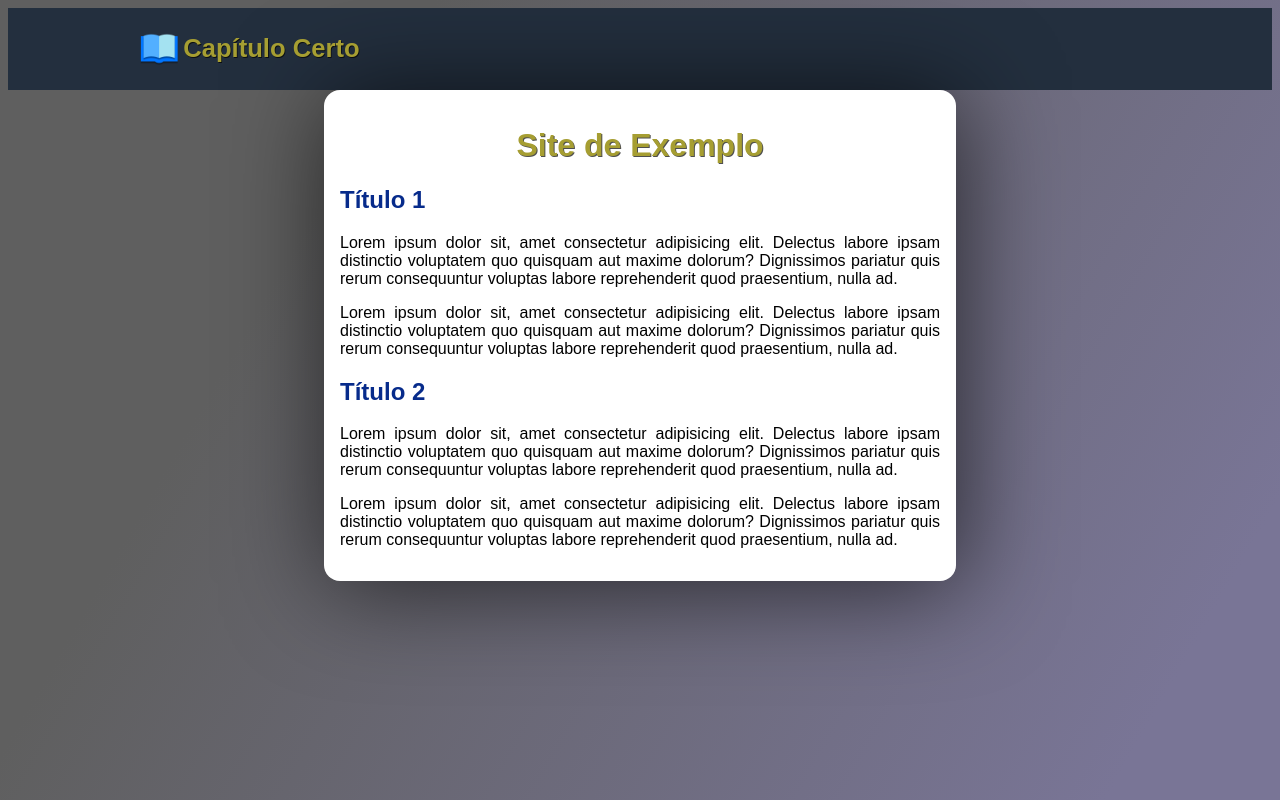
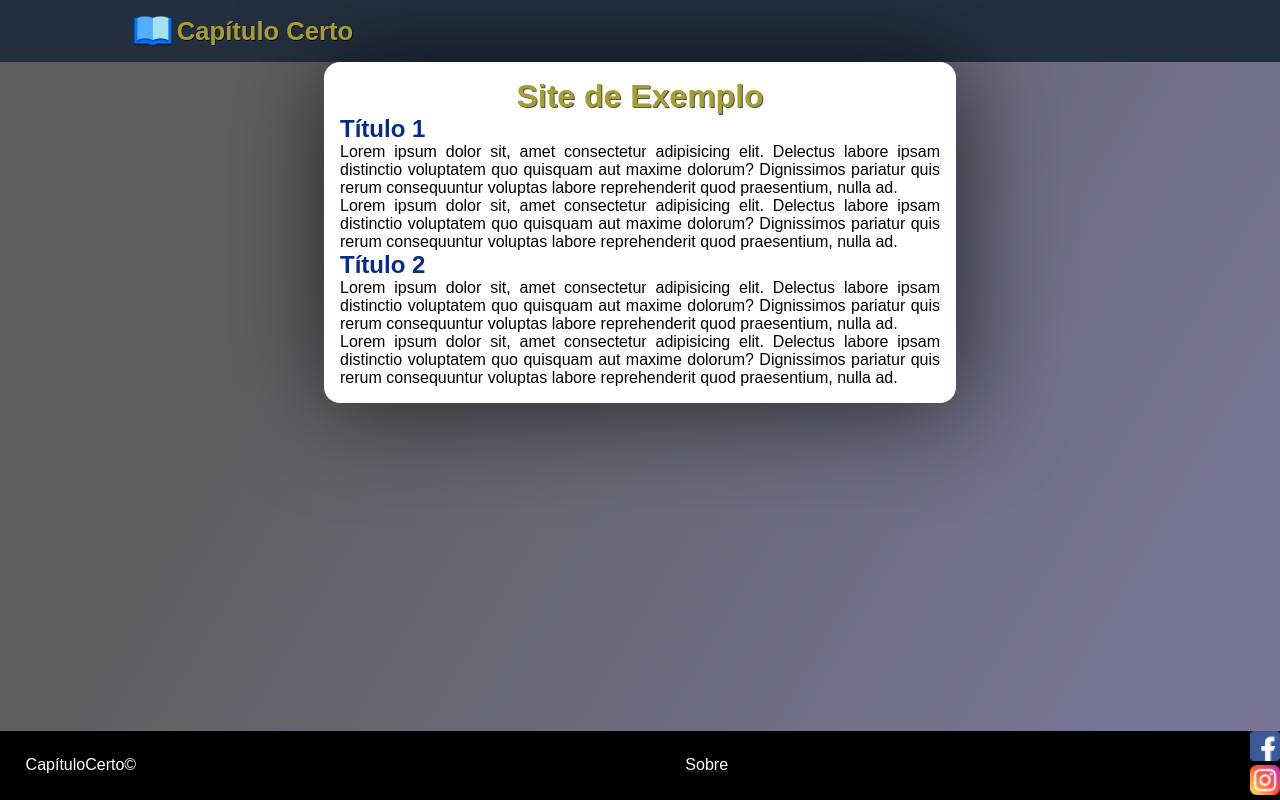
Before and after one commit to LeonardoSaconato/E-commerce-CapituloCerto, a PHP site: page /sobre.html in a window 1280 px wide. Run offline with PHP 8.4, Linux system fonts and the light colour scheme.

Commit message:
Correção de Página

```diff
--- a/css/sobre.css
+++ b/css/sobre.css
@@ -1,13 +1,18 @@
 @charset "UTF-8";
 
 *{
-    font-family: Arial, Helvetica, sans-serif;
-    height: auto;
+    margin: 0;
+    padding: 0;
+
 }
 
 body{
     background-image: linear-gradient(120deg, #000000a0 25%, #797596 90% );
-    background-attachment: fixed
+    background-attachment: fixed;
+    font-family: Arial, Helvetica, sans-serif;
+    width: 100%;
+
+
 }
 
 header {
@@ -54,3 +59,31 @@ h2{
 p{
     text-align: justify;
 }
+
+footer {
+    position: fixed;
+    bottom: 0;
+    width: 100%;
+    height: auto;
+    width: 100%;
+    display: flex;
+    justify-content: center;
+    align-items: center;
+    background: black;
+    justify-content: space-between;
+}
+
+footer span{
+    color: rgb(255, 255, 255);
+    cursor: default;
+    margin: 2%;
+}
+
+.redes img{
+    width: 30px;
+    height: 30px;
+
+}
+.redes-contato:hover{
+    filter: brightness(1.5);
+}
--- a/sobre.html
+++ b/sobre.html
@@ -25,5 +25,15 @@
         <p>Lorem ipsum dolor sit, amet consectetur adipisicing elit. Delectus labore ipsam distinctio voluptatem quo quisquam aut maxime dolorum? Dignissimos pariatur quis rerum consequuntur voluptas labore reprehenderit quod praesentium, nulla ad.</p>
         <p>Lorem ipsum dolor sit, amet consectetur adipisicing elit. Delectus labore ipsam distinctio voluptatem quo quisquam aut maxime dolorum? Dignissimos pariatur quis rerum consequuntur voluptas labore reprehenderit quod praesentium, nulla ad.</p>
     </main>
+    <footer>
+            <span>CapítuloCerto©</span>
+            <a href="sobre.html"><span>Sobre</span></a>
+            <nav>
+                <ul class="redes">
+                    <li><a class="redes-contato" href="index.html"><img src="imagens/facebook.png" alt="facebook"></a></li>
+                    <li><a class="redes-contato" href="index.html"><img src="imagens/instagram.png" alt="instagram"></a></li>
+                </ul>
+            </nav>
+        </footer>
 </body>
 </html>
```
